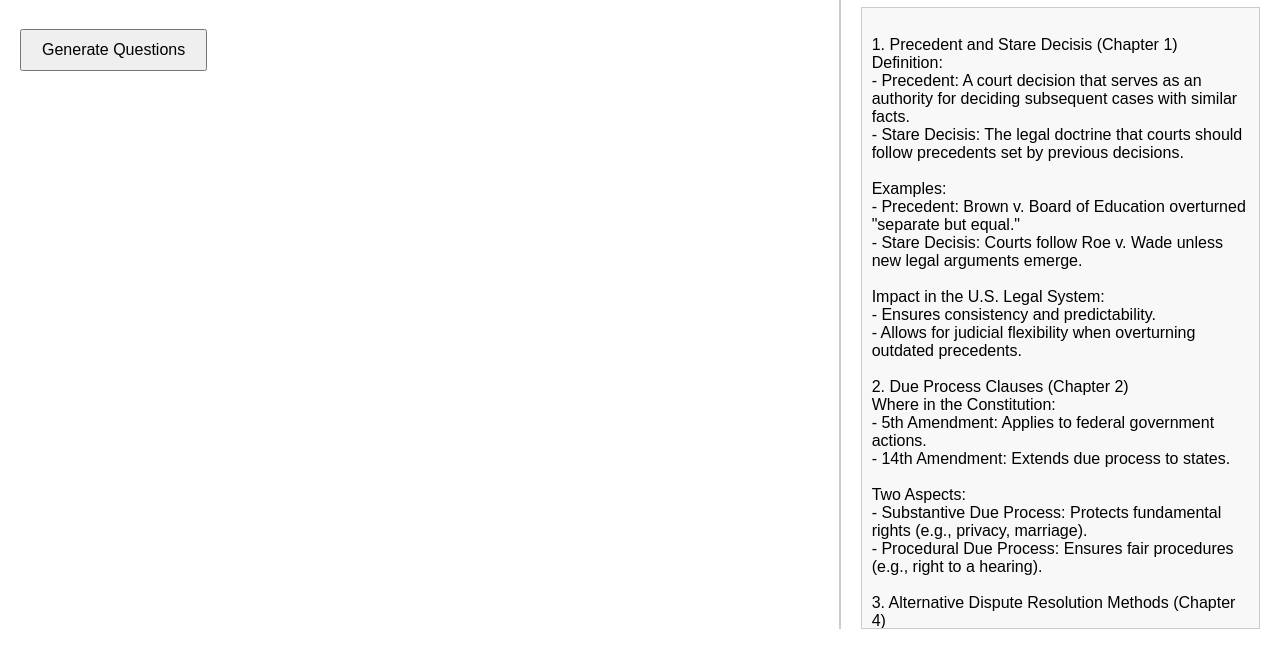
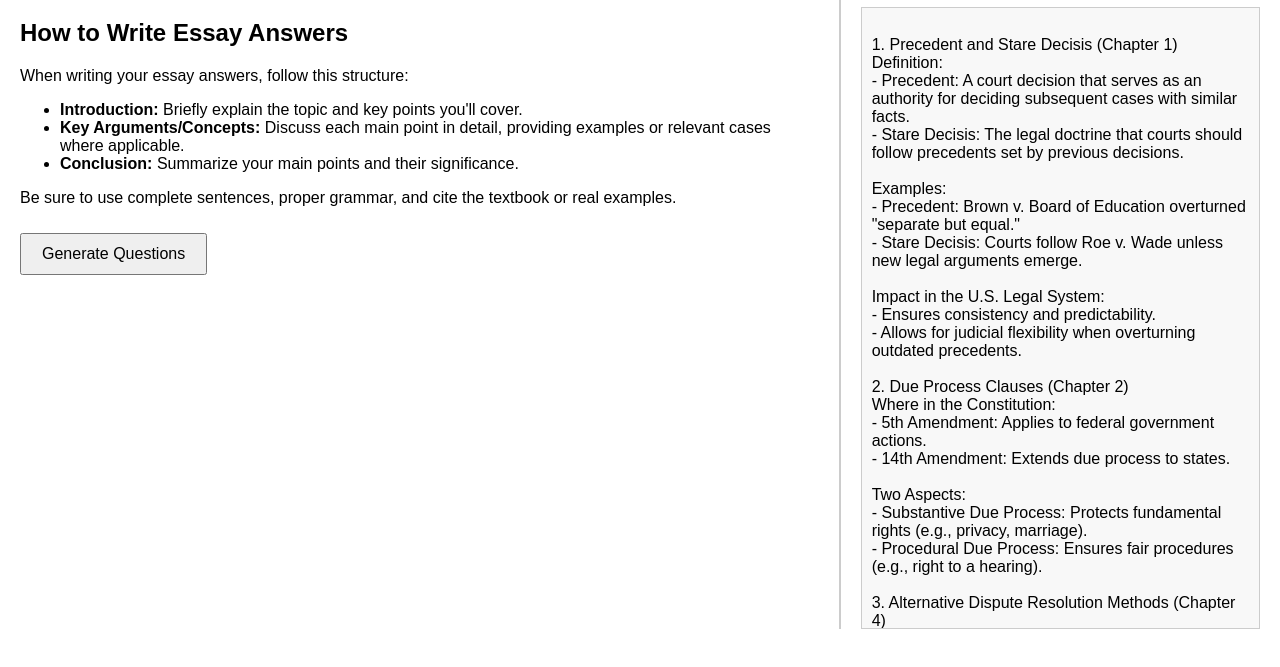
Before and after one commit to cfergy/Business-Law-Practice, a plain HTML site: page index.html in a window 1280 px wide. Shown: the part 81-748 px from the top of the page. Drawn offline with Linux system fonts and the light colour scheme.

Commit message:
Index w/ Essay help

```diff
--- a/index.html
+++ b/index.html
@@ -72,13 +72,36 @@
 </head>
 <body>
 
+<!-- Main Content Container -->
 <div class="container">
     <h1>Study Guide Tool</h1>
+
+    <!-- Essay Writing Note Section -->
+    <div id="essayNote" class="essay-note">
+        <h2>How to Write Essay Answers</h2>
+        <p>
+            When writing your essay answers, follow this structure:
+        </p>
+        <ul>
+            <li><strong>Introduction:</strong> Briefly explain the topic and key points you'll cover.</li>
+            <li><strong>Key Arguments/Concepts:</strong>
+                Discuss each main point in detail, providing examples or relevant cases where applicable.
+            </li>
+            <li><strong>Conclusion:</strong> Summarize your main points and their significance.
+            </li>
+        </ul>
+        <p>
+            Be sure to use complete sentences, proper grammar, and cite the textbook or real examples.
+        </p>
+    </div>
+
+    <!-- Questions Section -->
     <div id="questions"></div>
     <button onclick="generateQuestions()">Generate Questions</button>
     <button id="submitButton" onclick="submitAnswers()" style="display:none;">Submit Answers</button>
 </div>
 
+<!-- Reference Panel Section -->
 <div class="reference-panel">
     <h2>Study Guide Reference</h2>
     <div class="study-guide" id="studyGuideText"></div>
```
